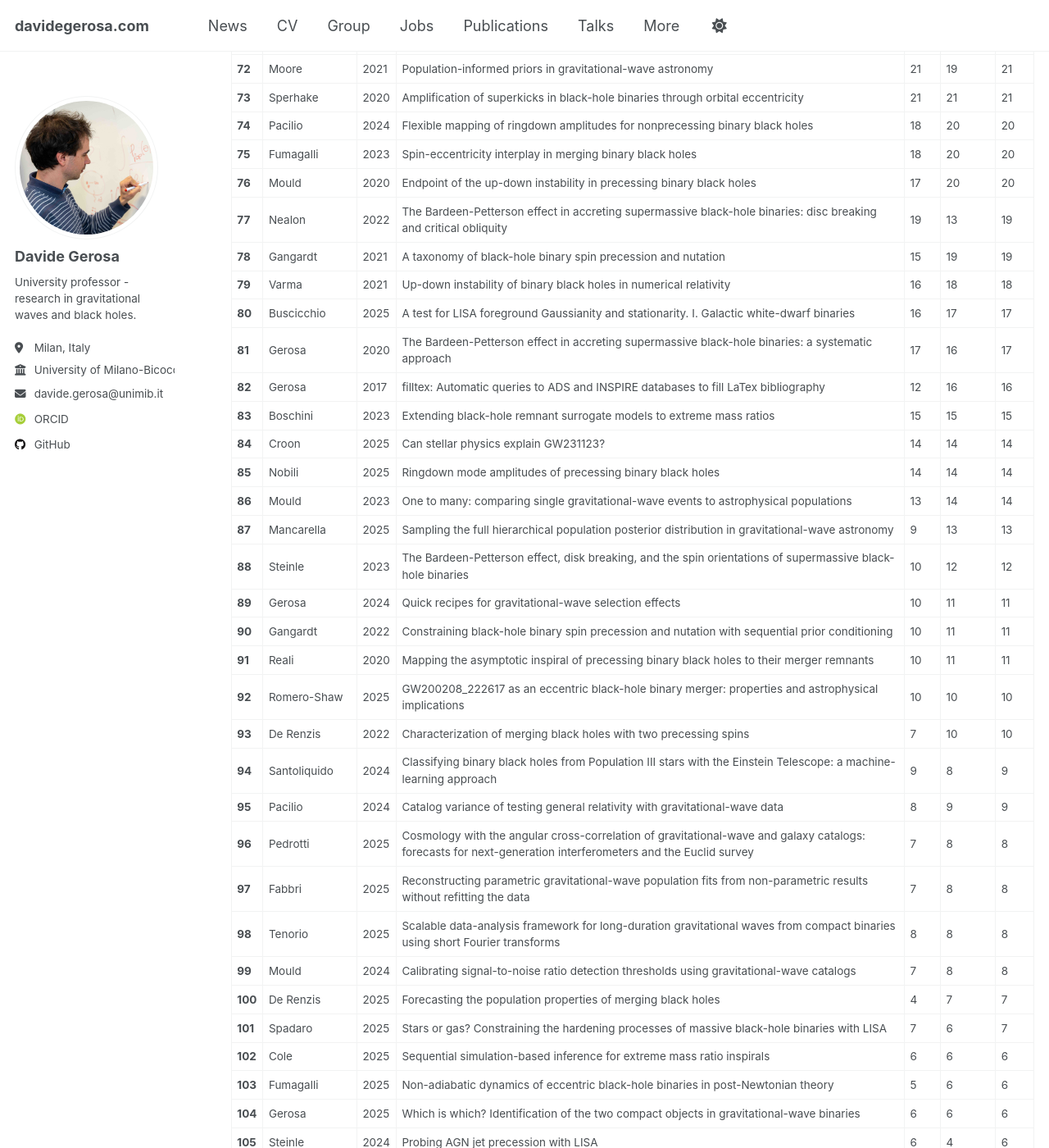
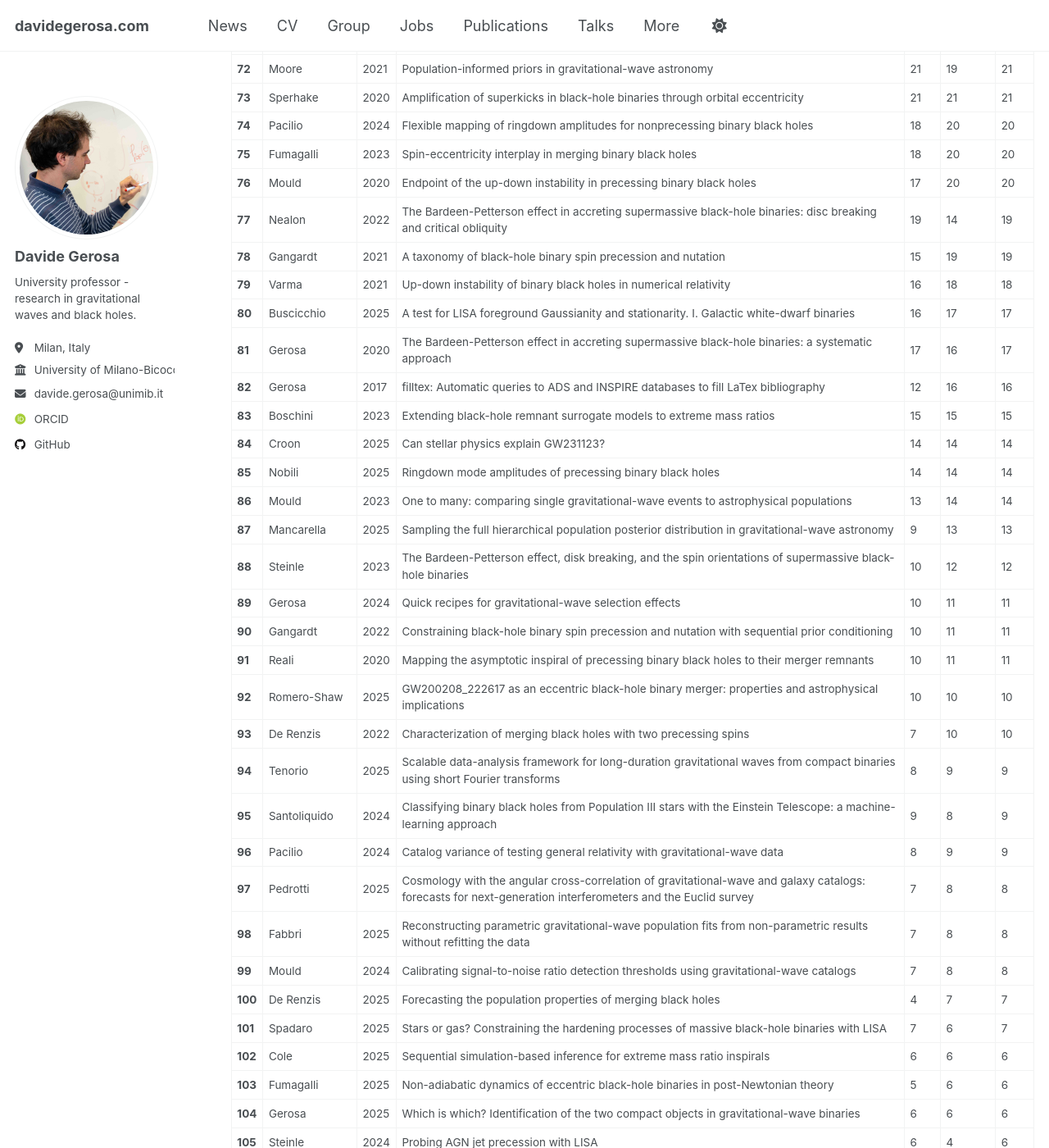
Before and after one commit to dgerosa/website, a Jekyll site: the page built from _pages/citations.md, in a window 1280 px wide and 1400 px high, scrolled down 3396 px. Shown: the whole window at 82% size. Built offline with Jekyll 4.4.1, drawn with Linux system fonts in a browser that asks for light colours; some web fonts are replaced; some of the changed text lies outside the part shown.

Commit message:
Website update from workflow

```diff
--- a/_pages/_citations.md
+++ b/_pages/_citations.md
@@ -44,8 +44,8 @@
 | **33** | Horbatsch | 2015 | Tensor-multi-scalar theories: relativistic stars and 3+1 decomposition | 70 | 74 | 74 |
 | **34** | Gerosa | 2016 | Black-hole kicks as new gravitational-wave observables | 61 | 65 | 65 |
 | **35** | Klein | 2022 | The last three years: multiband gravitational-wave observations of stellar-mass binary black holes | 59 | 63 | 63 |
-| **36** | Gerosa | 2015 | Precessional instability in binary black holes with aligned spins | 57 | 61 | 61 |
-| **37** | Buscicchio | 2021 | Bayesian parameter estimation of stellar-mass black-hole binaries with LISA | 52 | 60 | 60 |
+| **36** | Buscicchio | 2021 | Bayesian parameter estimation of stellar-mass black-hole binaries with LISA | 52 | 61 | 61 |
+| **37** | Gerosa | 2015 | Precessional instability in binary black holes with aligned spins | 57 | 61 | 61 |
 | **38** | Gupta | 2020 | Black holes in the low mass gap: Implications for gravitational wave observations | 56 | 60 | 60 |
 | **39** | Gerosa | 2018 | Black-hole kicks from numerical-relativity surrogate models | 55 | 60 | 60 |
 | **40** | Gerosa | 2016 | Numerical simulations of stellar collapse in scalar-tensor theories of gravity | 52 | 60 | 60 |
@@ -85,7 +85,7 @@
 | **74** | Pacilio | 2024 | Flexible mapping of ringdown amplitudes for nonprecessing binary black holes | 18 | 20 | 20 |
 | **75** | Fumagalli | 2023 | Spin-eccentricity interplay in merging binary black holes | 18 | 20 | 20 |
 | **76** | Mould | 2020 | Endpoint of the up-down instability in precessing binary black holes | 17 | 20 | 20 |
-| **77** | Nealon | 2022 | The Bardeen-Petterson effect in accreting supermassive black-hole binaries: disc breaking and critical obliquity | 19 | 13 | 19 |
+| **77** | Nealon | 2022 | The Bardeen-Petterson effect in accreting supermassive black-hole binaries: disc breaking and critical obliquity | 19 | 14 | 19 |
 | **78** | Gangardt | 2021 | A taxonomy of black-hole binary spin precession and nutation | 15 | 19 | 19 |
 | **79** | Varma | 2021 | Up-down instability of binary black holes in numerical relativity | 16 | 18 | 18 |
 | **80** | Buscicchio | 2025 | A test for LISA foreground Gaussianity and stationarity. I. Galactic white-dwarf binaries | 16 | 17 | 17 |
@@ -102,11 +102,11 @@
 | **91** | Reali | 2020 | Mapping the asymptotic inspiral of precessing binary black holes to their merger remnants | 10 | 11 | 11 |
 | **92** | Romero-Shaw | 2025 | GW200208_222617 as an eccentric black-hole binary merger: properties and astrophysical implications | 10 | 10 | 10 |
 | **93** | De Renzis | 2022 | Characterization of merging black holes with two precessing spins | 7 | 10 | 10 |
-| **94** | Santoliquido | 2024 | Classifying binary black holes from Population III stars with the Einstein Telescope: a machine-learning approach | 9 | 8 | 9 |
-| **95** | Pacilio | 2024 | Catalog variance of testing general relativity with gravitational-wave data | 8 | 9 | 9 |
-| **96** | Pedrotti | 2025 | Cosmology with the angular cross-correlation of gravitational-wave and galaxy catalogs: forecasts for next-generation interferometers and the Euclid survey | 7 | 8 | 8 |
-| **97** | Fabbri | 2025 | Reconstructing parametric gravitational-wave population fits from non-parametric results without refitting the data | 7 | 8 | 8 |
-| **98** | Tenorio | 2025 | Scalable data-analysis framework for long-duration gravitational waves from compact binaries using short Fourier transforms | 8 | 8 | 8 |
+| **94** | Tenorio | 2025 | Scalable data-analysis framework for long-duration gravitational waves from compact binaries using short Fourier transforms | 8 | 9 | 9 |
+| **95** | Santoliquido | 2024 | Classifying binary black holes from Population III stars with the Einstein Telescope: a machine-learning approach | 9 | 8 | 9 |
+| **96** | Pacilio | 2024 | Catalog variance of testing general relativity with gravitational-wave data | 8 | 9 | 9 |
+| **97** | Pedrotti | 2025 | Cosmology with the angular cross-correlation of gravitational-wave and galaxy catalogs: forecasts for next-generation interferometers and the Euclid survey | 7 | 8 | 8 |
+| **98** | Fabbri | 2025 | Reconstructing parametric gravitational-wave population fits from non-parametric results without refitting the data | 7 | 8 | 8 |
 | **99** | Mould | 2024 | Calibrating signal-to-noise ratio detection thresholds using gravitational-wave catalogs | 7 | 8 | 8 |
 | **100** | De Renzis | 2025 | Forecasting the population properties of merging black holes | 4 | 7 | 7 |
 | **101** | Spadaro | 2025 | Stars or gas? Constraining the hardening processes of massive black-hole binaries with LISA | 7 | 6 | 7 |
```
Also changed, not shown: other parts of _pages/_citations.md (+7 -7 lines), _pages/_group.md (+1 -1 lines), _pages/_publications.md (+1 -1 lines), _pages/_talks.md (+1 -1 lines).
